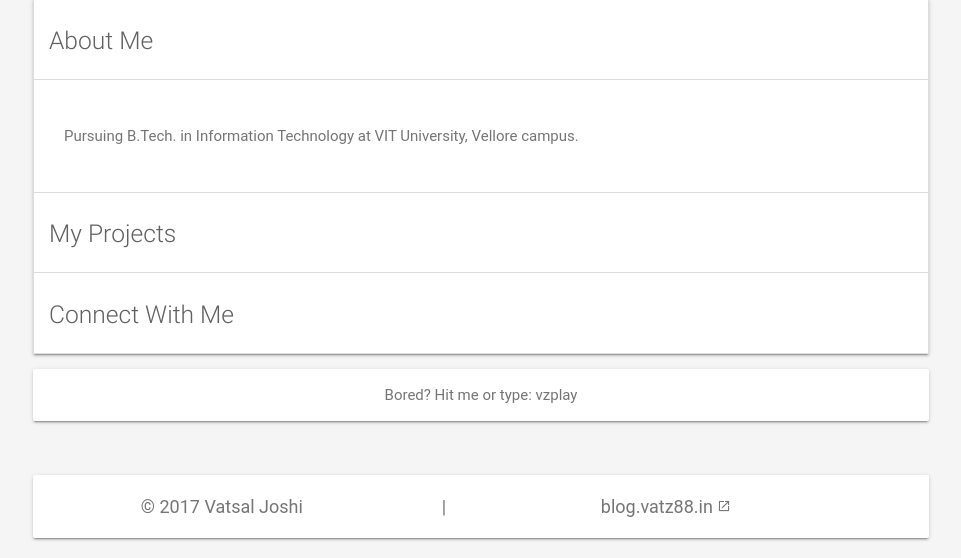
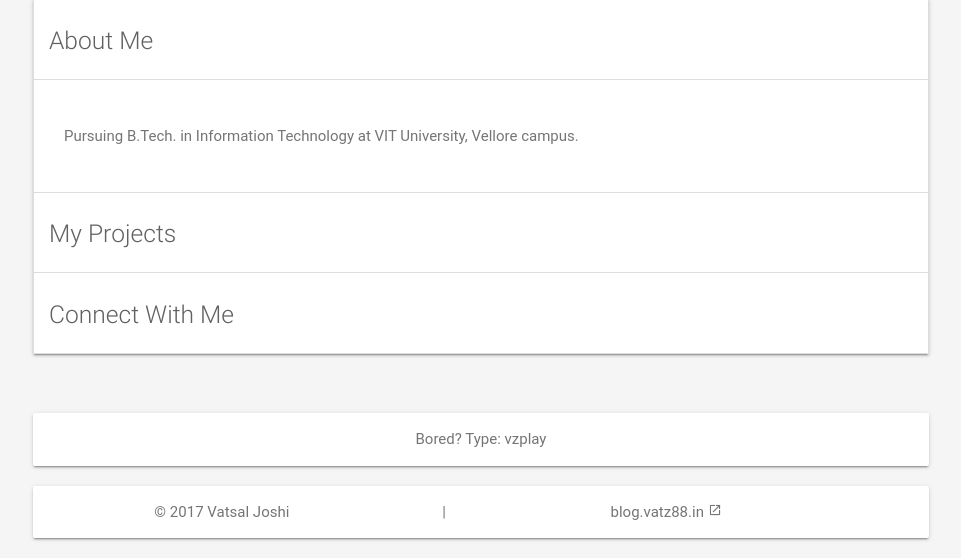
Before and after one commit to vatz88/vatz88.github.io, a PHP site: page / in a window 1280 px wide. Shown: the part 242-800 px from the top of the page, without its empty margins (159-1120 px from the left). Run offline with PHP 8.4, Linux system fonts and the light colour scheme; some libraries are stand-ins or nearby versions; some web fonts are replaced.

Commit message:
vzplay fixed

```diff
--- a/css/vz_style.css
+++ b/css/vz_style.css
@@ -81,14 +81,6 @@ main h6 {
 	border: 0;
 }
 
-#vzplay {
-	cursor: pointer;
-}
-
-footer {
-	font-size: 1.2em;
-}
-
 footer a {
 	color: #757575;
 }
--- a/index.html
+++ b/index.html
@@ -180,18 +180,18 @@
 			</ul>
 		</div>
 
+	</main>
+	<!-- End of container -->
+
+	<footer class="container">
 		<div id="vzplay" class="myCardNoPadding card-panel hide-on-med-and-down">
 			<div class="row center">
 				<div class="col m12 s12 l12">
-					<p>Bored? Hit me or type: vzplay</p>
+					<p>Bored? Type: vzplay</p>
 				</div>
 			</div>
 		</div>
 
-	</main>
-	<!-- End of container -->
-
-	<footer class="container">
 		<div class="myCardNoPadding card-panel">
 			<div class="row center">
 				<div class="col m5 hide-on-small-only">
--- a/js/vz_script.js
+++ b/js/vz_script.js
@@ -24,17 +24,6 @@ $(function () {
 		cursorChar: " /",
 		backDelay: 1400,
 		loop: true
-	});
-
-	// vzplay
-	$("#vzplay").click(function () {
-		(function (arr) {
-			var e = $.Event('keydown');
-			arr.forEach(function (k) {
-				e.which = k;
-				$(window).trigger(e);
-			});
-		})([118, 122, 112, 108, 97, 121]);
 	});
 
 	/* I'm is watching you! */
```
Also changed, not shown: 1 other file.
